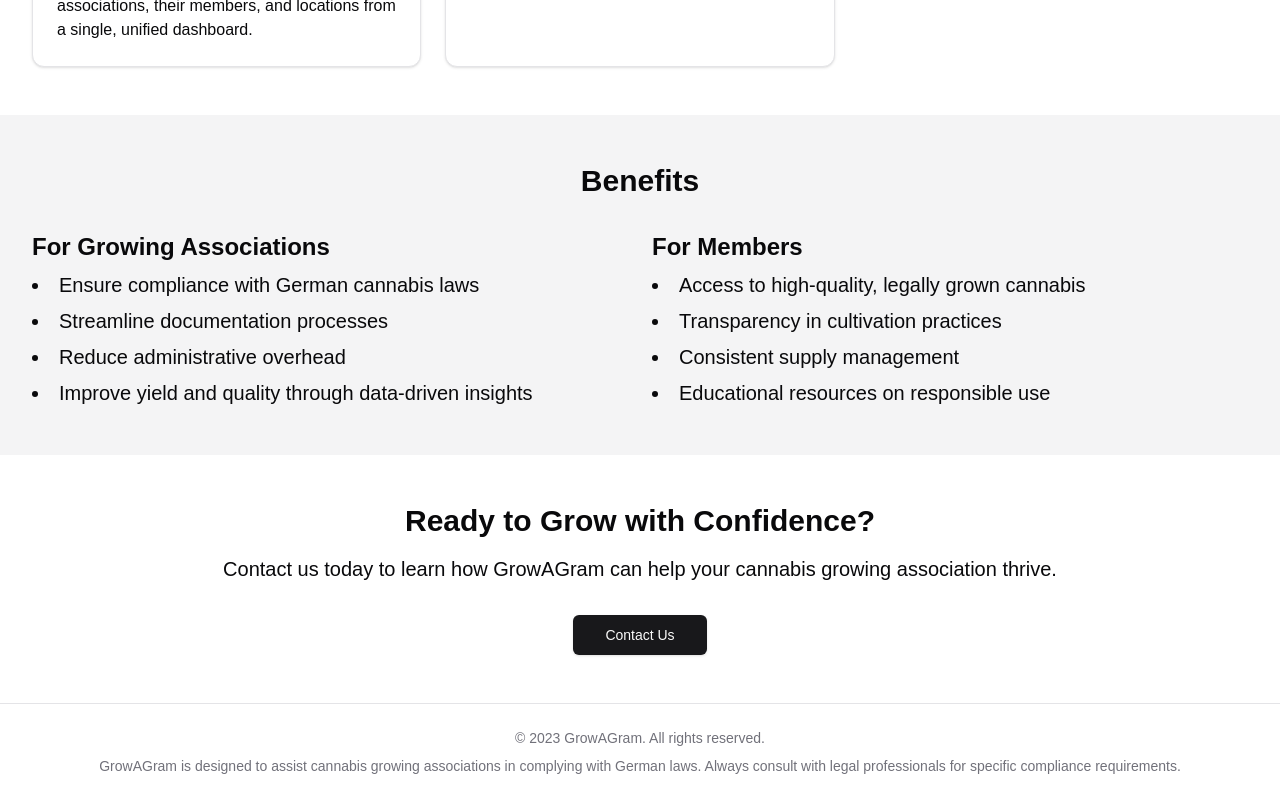
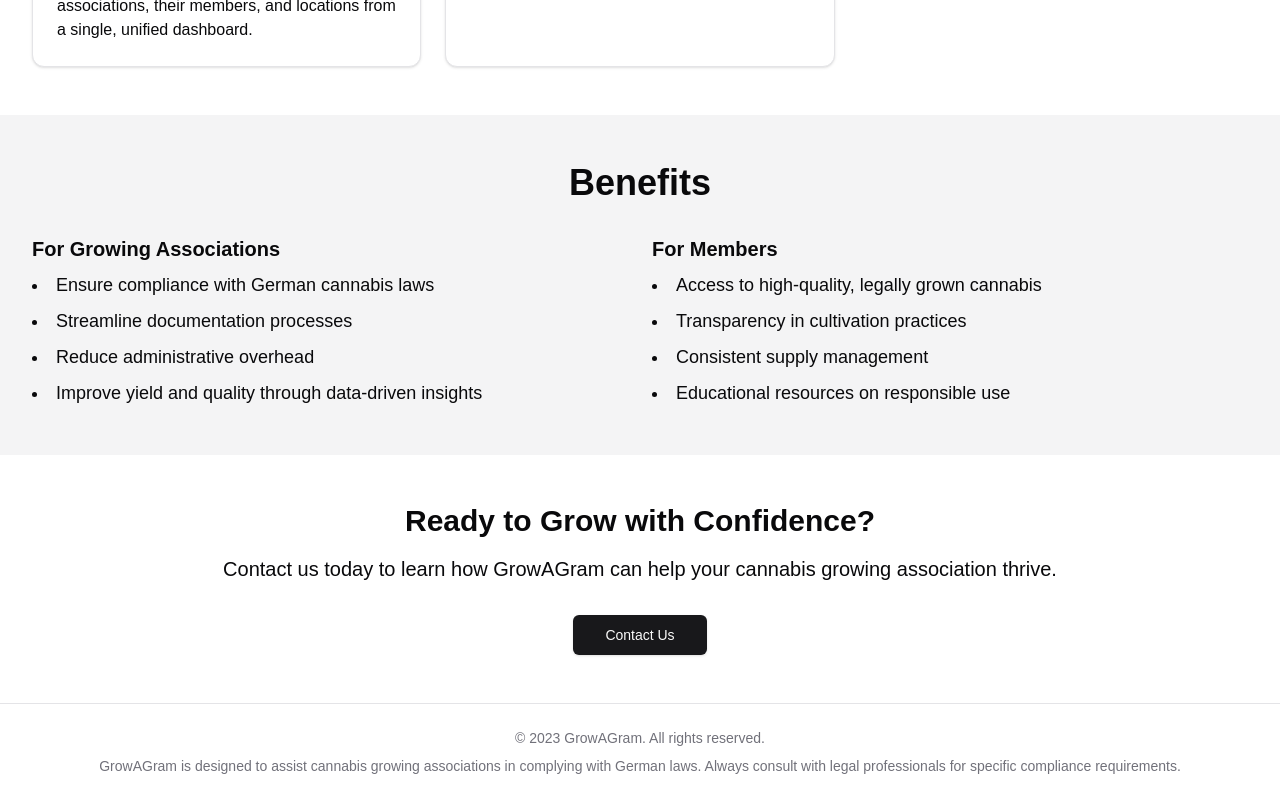
Before and after one commit to henningsieh/GrowAClub-One-Pager, a Next.js app: page / in a window 1280 px wide. Shown: the part 1314-2114 px from the top of the page. Built offline with nearby package versions, Linux system fonts and the light colour scheme.

Commit message:
fix: text size

```diff
--- a/app/page.tsx
+++ b/app/page.tsx
@@ -310,36 +310,36 @@
 
         <section id="benefits" className="py-12 px-4 md:px-6 lg:px-8 bg-muted">
           <div className="container mx-auto">
-            <h2 className="text-3xl font-bold mb-8 text-center">Benefits</h2>
+            <h2 className="text-4xl font-bold mb-8 text-center">Benefits</h2>
             <div className="grid grid-cols-1 md:grid-cols-2 gap-6">
               <div>
-                <h3 className="text-2xl font-semibold mb-2">
+                <h3 className="text-xl font-semibold mb-2">
                   For Growing Associations
                 </h3>
                 <ul className="list-disc list-inside space-y-2">
-                  <li className="text-xl">
+                  <li className="text-lg">
                     Ensure compliance with German cannabis laws
                   </li>
-                  <li className="text-xl">
+                  <li className="text-lg">
                     Streamline documentation processes
                   </li>
-                  <li className="text-xl">Reduce administrative overhead</li>
-                  <li className="text-xl">
+                  <li className="text-lg">Reduce administrative overhead</li>
+                  <li className="text-lg">
                     Improve yield and quality through data-driven insights
                   </li>
                 </ul>
               </div>
               <div>
-                <h3 className="text-2xl font-semibold mb-2">For Members</h3>
+                <h3 className="text-xl font-semibold mb-2">For Members</h3>
                 <ul className="list-disc list-inside space-y-2">
-                  <li className="text-xl">
+                  <li className="text-lg">
                     Access to high-quality, legally grown cannabis
                   </li>
-                  <li className="text-xl">
+                  <li className="text-lg">
                     Transparency in cultivation practices
                   </li>
-                  <li className="text-xl">Consistent supply management</li>
-                  <li className="text-xl">
+                  <li className="text-lg">Consistent supply management</li>
+                  <li className="text-lg">
                     Educational resources on responsible use
                   </li>
                 </ul>
```
